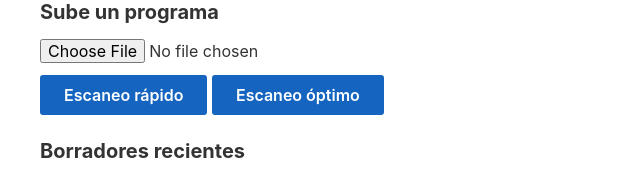
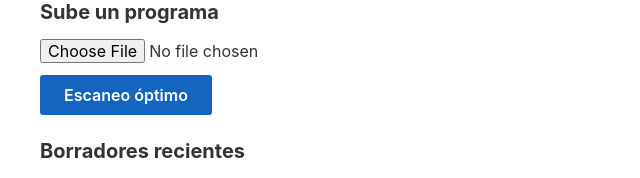
Before and after one commit to MathiasSM/SIGPAE, a Django app: page /ocr/ in a window 1280 px wide. Shown: the part 80-258 px from the top of the page, without its empty margins (0-640 px from the left). Run offline with Django 3.2, Linux system fonts and the light colour scheme; data that the repository does not hold is empty; some libraries are stand-ins or nearby versions.

Commit message:
Pa la entrega

```diff
--- a/ocr/templates/ocr/index.html
+++ b/ocr/templates/ocr/index.html
@@ -19,7 +19,7 @@
         </ul>
       </div>
       {% endif %}
-      <button type="button" id="bt-t" class="bt-x"> Escaneo rápido </button>
+      <button type="button" id="bt-t" style="display: none;" class="bt-x"> Escaneo rápido </button>
       <button type="button" id="bt-i" class="bt-x">Escaneo óptimo</button>
     </form>
   </div>
```
